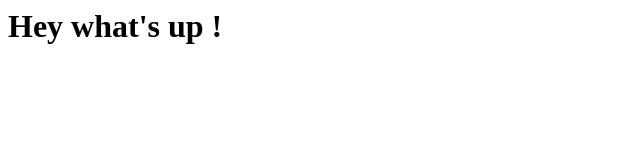
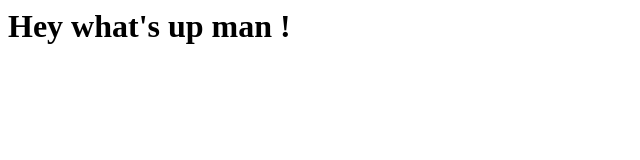
Before and after one commit to DostonSuhrobov/test_project, a plain HTML site: page index.html in a window 1280 px wide. Shown: the whole page, without its empty margins (0-640 px from the left). Drawn offline with Linux system fonts and the light colour scheme.

Commit message:
changed_staff

```diff
--- a/index.html
+++ b/index.html
@@ -1,3 +1,3 @@
 <html>
-    <h1>Hey what's up !</h1>
+    <h1>Hey what's up man !</h1>
 </html>
```
